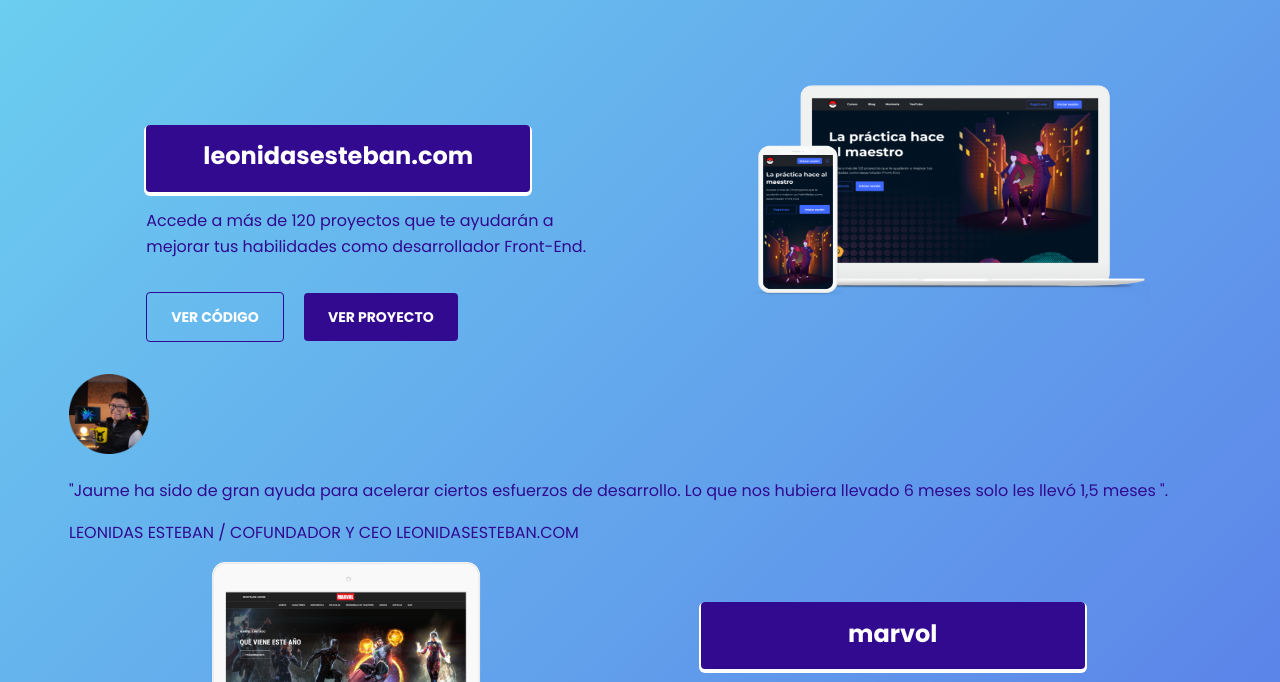
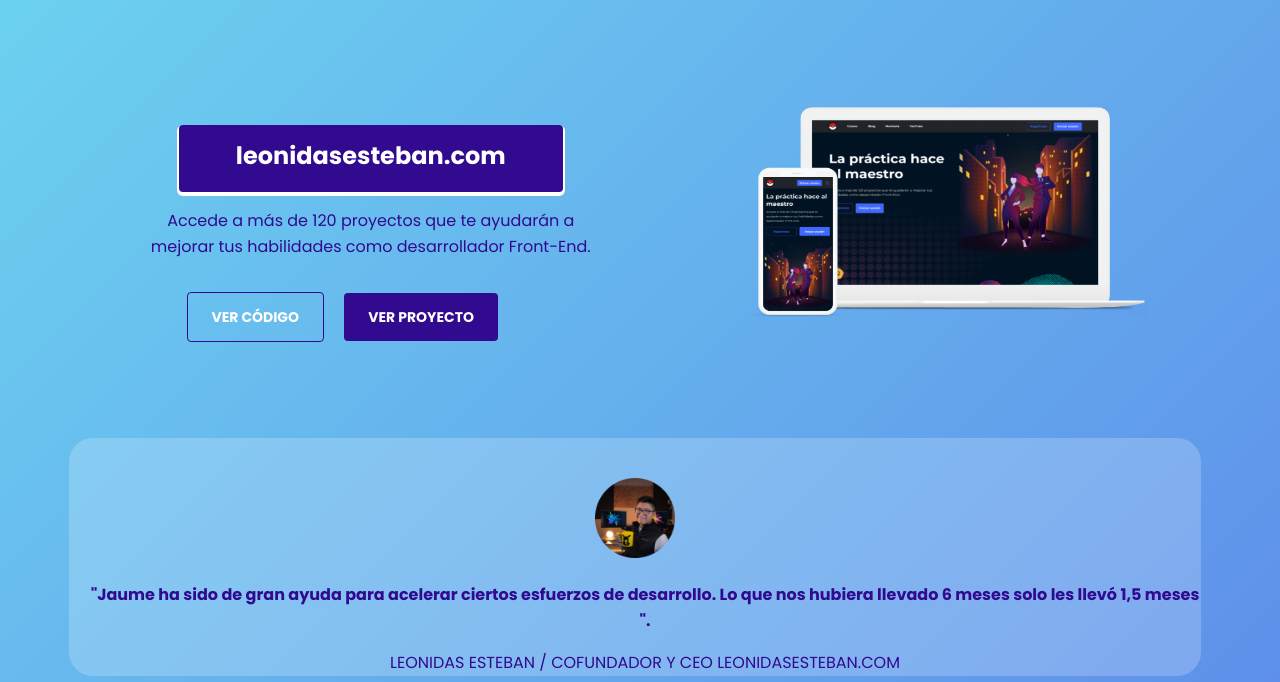
Before and after one commit to jap102321/portafolio-jaume, a plain HTML site: page index.html in a window 1280 px wide. Shown: the part 852-1534 px from the top of the page. Drawn offline with Linux system fonts and the light colour scheme.

Commit message:
Add files via upload

```diff
--- /dev/null
+++ b/css/client.css
@@ -0,0 +1,28 @@
+.client{
+ background: var(--gradientclient);
+ border-radius:24px;
+ text-align: start;
+ margin-block-end: 80px;
+}
+
+.clientPic{
+ text-align: center;
+ padding-block-start: 40px;
+}
+
+.clientReview{
+ padding-inline-start:20px;
+}
+
+#clientOpinion{
+  font: var(--body1);
+  font-weight: bold;
+}
+
+
+@media screen and (min-width:768px) {
+  .client{
+    text-align: center;
+    max-inline-size: 1132px;
+  }
+}
--- a/css/index.css
+++ b/css/index.css
@@ -3,6 +3,7 @@
 @import './wrapper.css';
 @import './menu.css';
 @import './projects.css';
+@import './client.css';
 
 
 
@@ -11,6 +12,7 @@
   --primary: #310a90;
   --green:#42E2B8;
   --gradient:radial-gradient(41.48% 11.48% at 2.38% 8.52%, #747DE9 0%, rgba(255, 255, 255, 0) 100%), linear-gradient(135deg, #72EDF2 0%, #5151E5 100%);
+  --gradientclient:rgba(255, 255, 255, 0.2); backdrop-filter: blur(40px);
   --headline1: 700 5.9375rem/9.6068754196167rem Poppins;
   --headline2: 700 3.6875rem/5.96637487411499rem Poppins;
   --headline3: 700 3rem/4.854000091552734rem Poppins;
--- a/css/projects.css
+++ b/css/projects.css
@@ -1,23 +1,26 @@
 .projects{
   margin-block-start: 40px;
-
+  text-align:center;
 }
 
 
-.projects{
 
-}
 
 .projects a{
   text-decoration: none;
   color: var(--white);
   padding-block-end: 1rem;
+
 }
 /* Detalles iniciales de los proyectos */
 
+.projects button{
+  color: white;
+  text-align: center;
+}
 
 .projectDetails{
-  text-align: center;
+  text-align:center ;
   padding-block-end: 80px;
 }
 
@@ -36,12 +39,18 @@
 }
 
 .projectsButton{
-  inline-size:24rem;
+  inline-size:23rem;
+  text-align: center;
+  margin-inline-start:20px;
 }
 
 #projectButton{
   inline-size:24rem;
   margin-block-end: 1rem;
+}
+
+#uppercaseName{
+  text-transform: uppercase;
 }
 
 /* Proyecto 1 LeonidasEsteban.com */
@@ -50,8 +59,9 @@
   display: flex;
   flex-direction: column;
   align-items: flex-start;
-  padding-block-end: 1rem;
+  padding-block-end: 80px;
   justify-content: space-around;
+
 }
 
 .titleProject{
@@ -76,10 +86,13 @@
   .project{
     display: flex;
     flex-direction: row;
+    align-items: center;
   }
-
+  #marvolImage{
+    order: 2;
+  }
   .projectImage{
-    order: 2;
+    order: 1;
   }
 
   #projectButton{
--- a/css/wrapper.css
+++ b/css/wrapper.css
@@ -1,6 +1,12 @@
+
+
+
+@media screen and (min-width:768px){
 .wrapper{
   max-inline-size: 1158px;
   padding-inline-start:16px ;
   padding-inline-start: 16px;
   margin: auto;
+ }
+
 }
```
